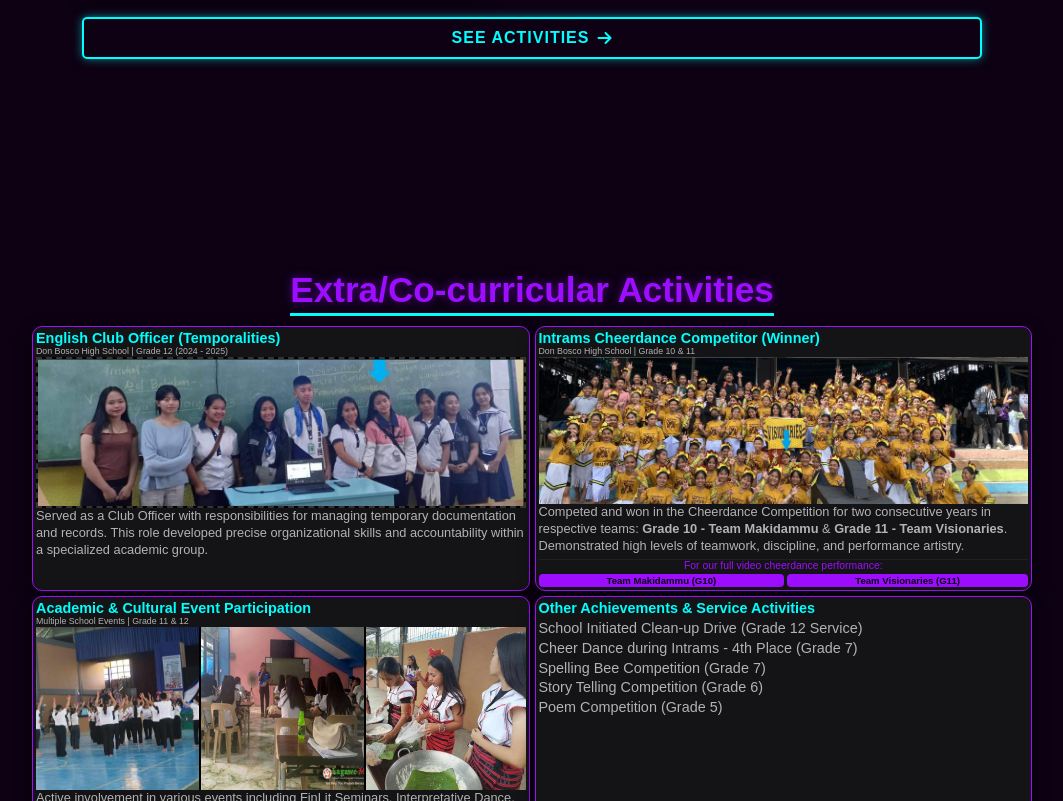
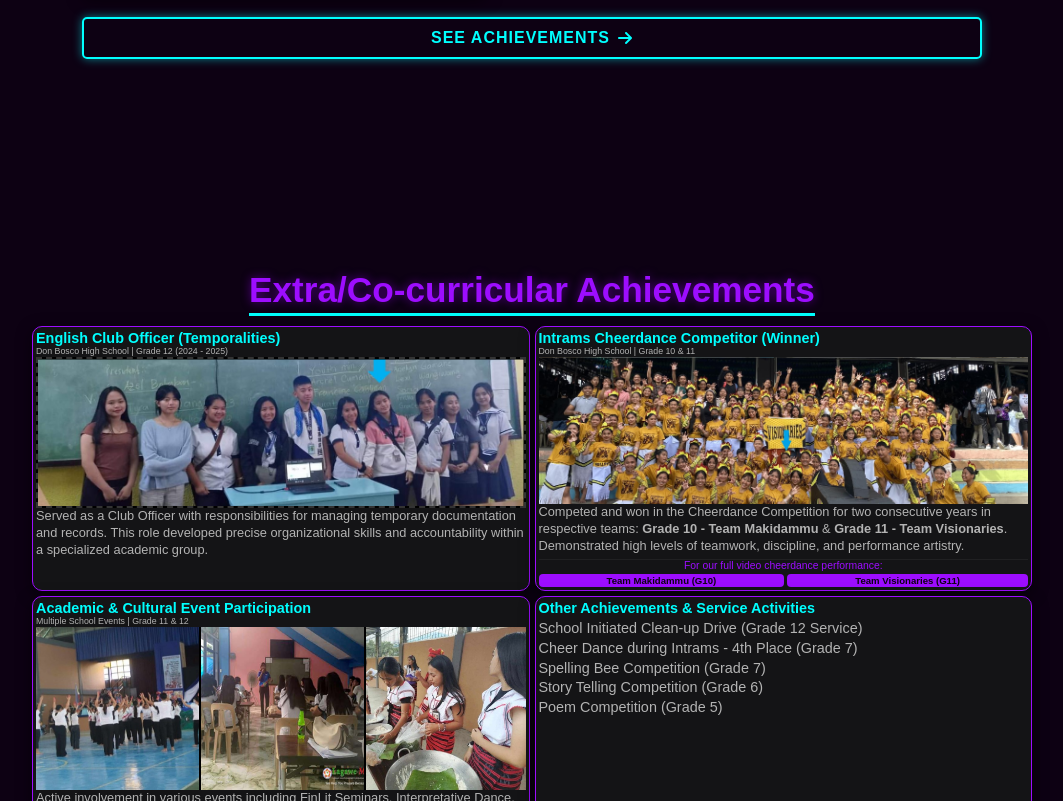
Before and after one commit to kcut9786-oss/karianneportfolio, a plain HTML site: page index.html in a window 1280 px wide. Shown: the part 1334-2135 px from the top of the page, without its empty margins (108-1171 px from the left). Drawn offline with Linux system fonts and the light colour scheme.

Commit message:
Update index.html

```diff
--- a/index.html
+++ b/index.html
@@ -30,7 +30,7 @@
       <ul>
         <li><a href="#" class="nav-active">Home</a></li>
         <li><a href="#education">Education</a></li>
-        <li><a href="#activities">Activities</a></li>
+        <li><a href="#achievements">Achievements</a></li>
       </ul>
     </nav>
   </header>
@@ -149,16 +149,16 @@
 
           </div>
 
-          <a href="#activities" class="btn edu-btn">
-              See Activities <i class="fas fa-arrow-right"></i>
+          <a href="#achievements" class="btn edu-btn">
+              See Achievements <i class="fas fa-arrow-right"></i>
           </a>
 
       </div>
   </section>
 
-  <section class="activities" id="activities">
+  <section class="activities" id="achievements">
       <div class="activities-container">
-          <h2 class="section-title">Extra/Co-curricular Activities</h2>
+          <h2 class="section-title">Extra/Co-curricular Achievements</h2>
 
           <div class="activities-grid">
 
```
